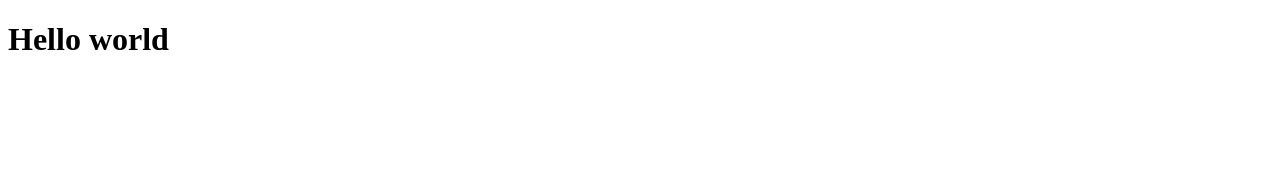
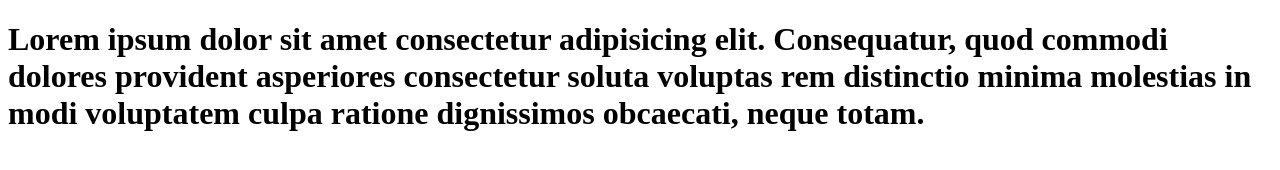
Before and after one commit to shchemer/site, a plain HTML site: page index.html in a window 1280 px wide. Drawn offline with Linux system fonts and the light colour scheme.

Commit message:
third commit

```diff
--- a/index.html
+++ b/index.html
@@ -7,6 +7,6 @@
 	<title>Document</title>
 </head>
 <body>
-	<h1>Hello world</h1>
+	<h1>Lorem ipsum dolor sit amet consectetur adipisicing elit. Consequatur, quod commodi dolores provident asperiores consectetur soluta voluptas rem distinctio minima molestias in modi voluptatem culpa ratione dignissimos obcaecati, neque totam.</h1>
 </body>
 </html>
```
